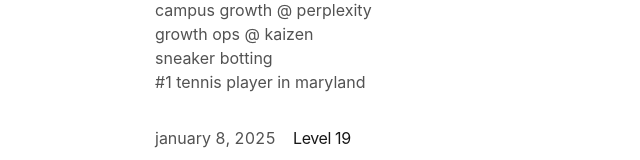
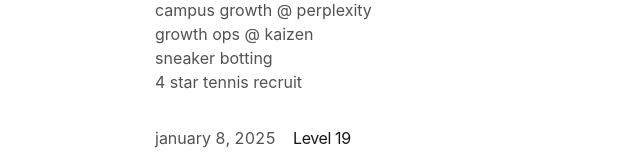
Before and after one commit to benwxng/personal-3, a Next.js app: page / in a window 1280 px wide. Shown: the part 370-530 px from the top of the page, without its empty margins (197-837 px from the left). Built offline with nearby package versions, Linux system fonts and the light colour scheme.

Commit message:
updated bio

```diff
--- a/app/page.tsx
+++ b/app/page.tsx
@@ -39,7 +39,7 @@
             </AnimatedLink>{" "}
           </li>
           <li>sneaker botting</li>
-          <li>#1 tennis player in maryland</li>
+          <li>4 star tennis recruit</li>
         </ul>
 
         <div className="mt-8">
```
